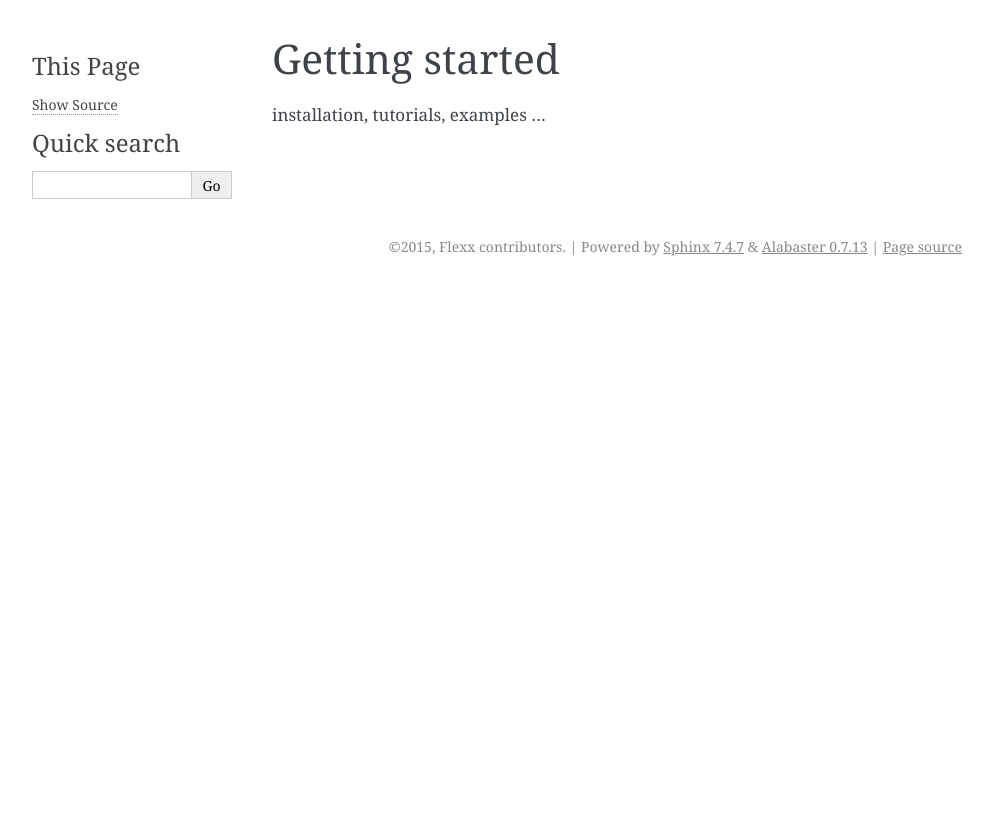
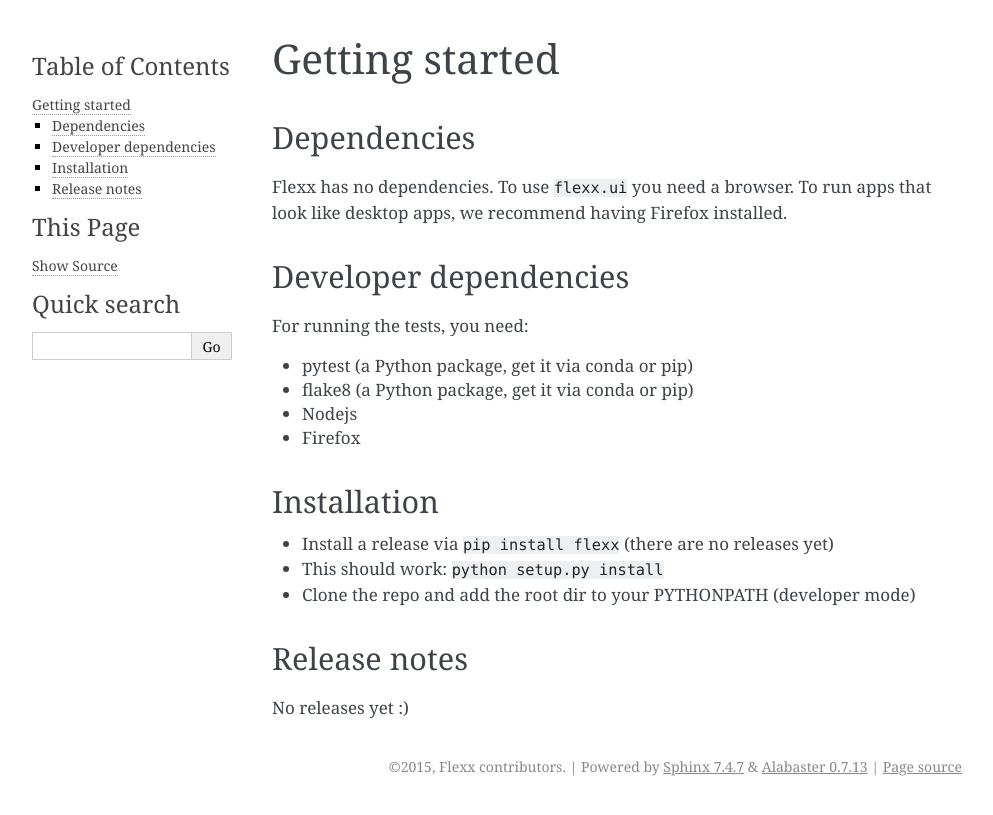
Before and after one commit to flexxui/flexx, a Sphinx documentation site: the page built from docs/start.rst, in a window 1280 px wide. Shown: the top 815 px of the page, without its empty margins (148-1141 px from the left). Built offline with Sphinx 7.4.7, drawn with Linux system fonts in a browser that asks for light colours.

Commit message:
docs: update getting started

```diff
--- a/docs/start.rst
+++ b/docs/start.rst
@@ -2,4 +2,35 @@
 Getting started
 ---------------
 
-installation, tutorials, examples ...
+
+Dependencies
+------------
+
+Flexx has no dependencies. To use ``flexx.ui`` you need a browser. To
+run apps that look like desktop apps, we recommend having Firefox
+installed.
+
+
+Developer dependencies
+----------------------
+
+For running the tests, you need:
+
+* pytest (a Python package, get it via conda or pip)
+* flake8 (a Python package, get it via conda or pip)
+* Nodejs
+* Firefox
+
+
+Installation
+------------
+
+* Install a release via ``pip install flexx`` (there are no releases yet)
+* This should work: ``python setup.py install``
+* Clone the repo and add the root dir to your PYTHONPATH (developer mode)
+
+
+Release notes
+-------------
+
+No releases yet :)
```
